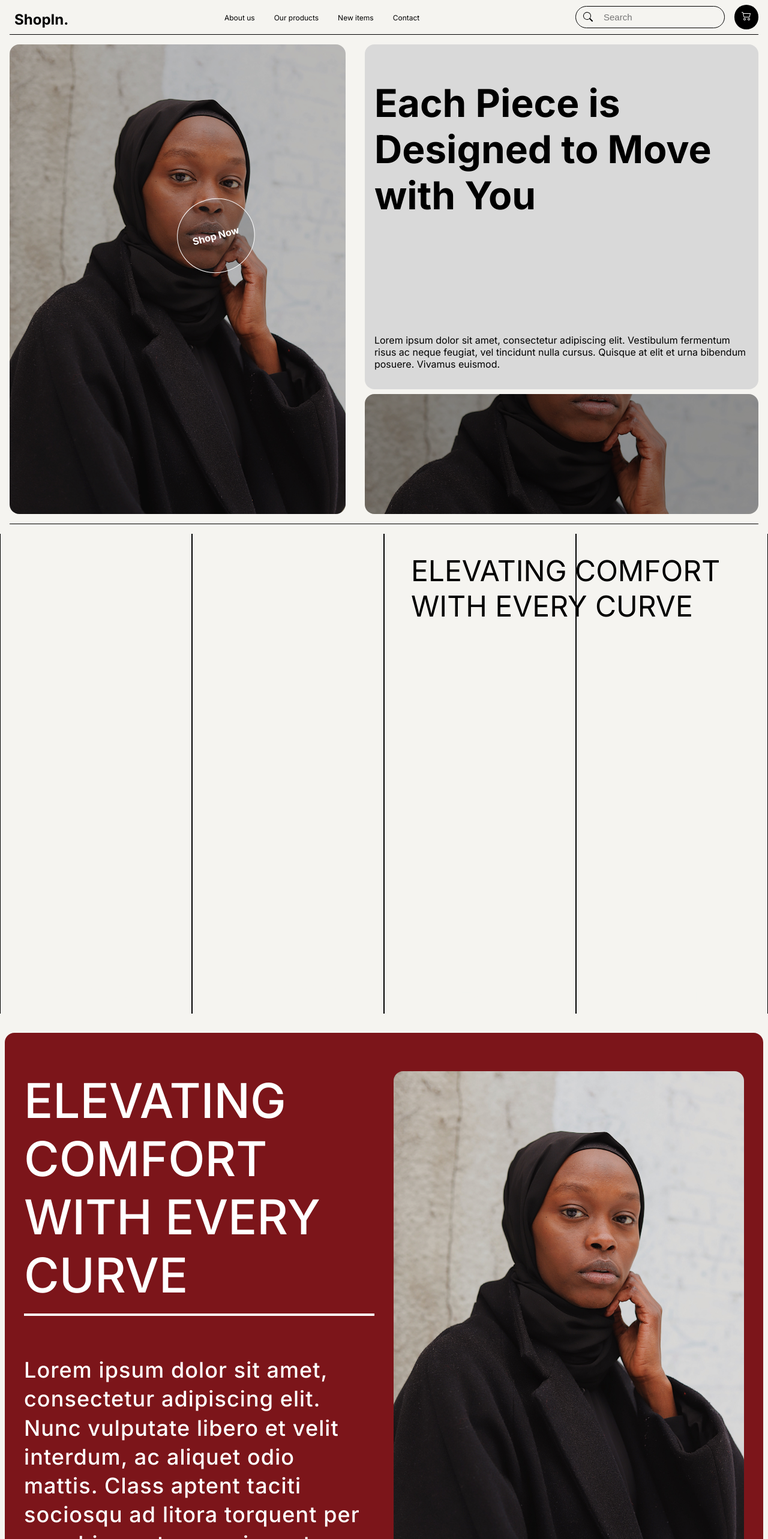
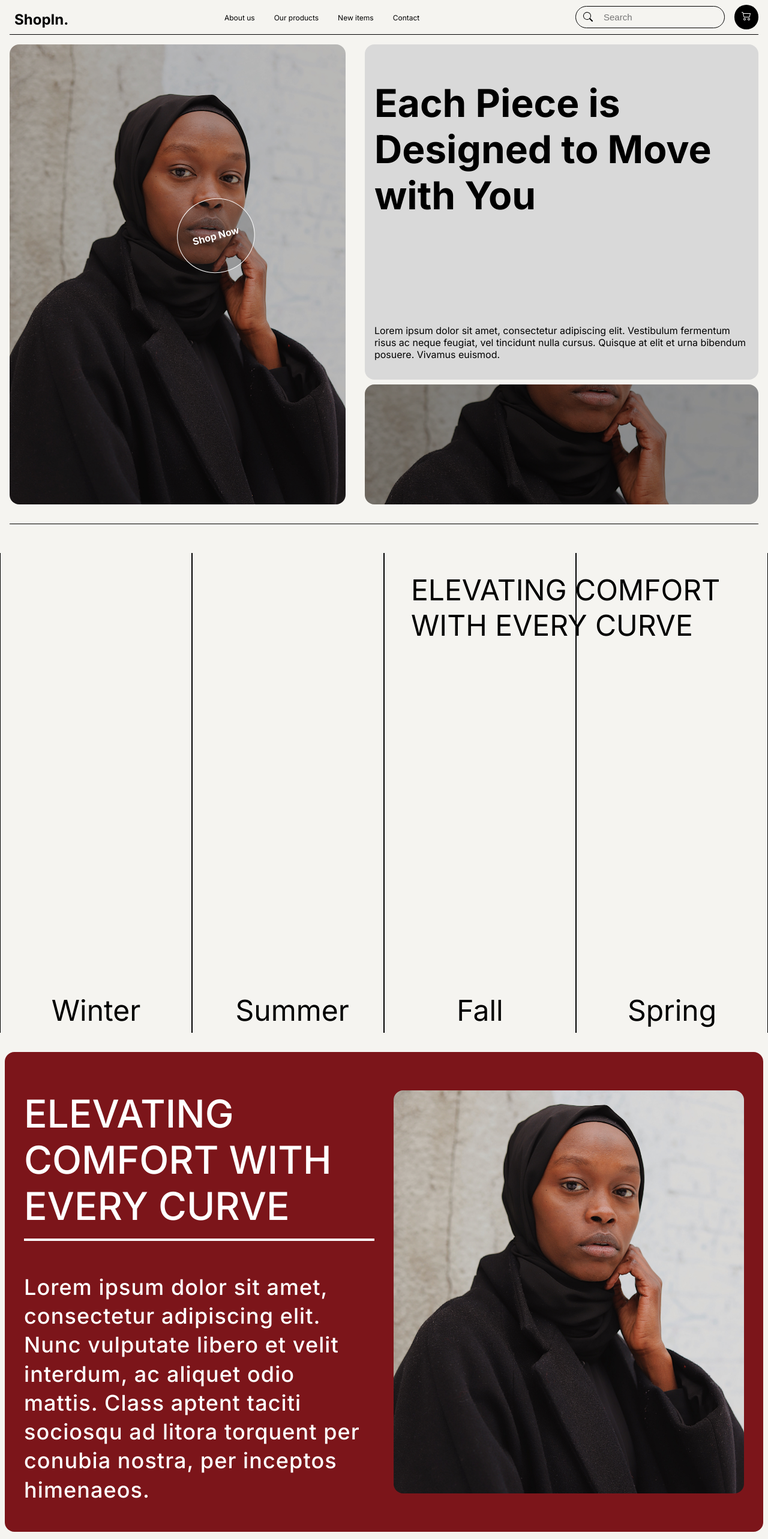
Before and after one commit to wx-it/shopIn, a React (Vite) app: page / in a window 1280 px wide. Shown: the top 2566 px of the page at 60% size. Built offline with nearby package versions, Linux system fonts and the light colour scheme.

Commit message:
fixed responsivness

```diff
--- a/src/sections/description/description.css
+++ b/src/sections/description/description.css
@@ -32,7 +32,7 @@
     display: flex;
     align-items: stretch;
     justify-content: space-between;
-    max-height: 100%;
+    max-height: 100vh;
     gap: 2rem;
     padding: 4rem 2rem;
     margin-top: 2rem;
@@ -45,7 +45,7 @@
 
   .description > div > h2 {
     color: #fff;
-    font-size: 5rem;
+    font-size: 5vw;
     font-weight: 500;
     border-bottom: 4px white solid;
     padding-bottom: 1rem;
--- a/src/sections/header/header.css
+++ b/src/sections/header/header.css
@@ -67,7 +67,7 @@ header > nav a {
 header > div:last-child {
   margin: 1rem 0.5rem 0.5rem 0.5rem;
   border-bottom: 1px black solid;
-  padding-bottom: 1rem;
+  padding-bottom: 2rem;
 }
 
 header > div:last-child > div > div {
@@ -145,6 +145,7 @@ header > div:last-child > div > img {
 
   header {
     width: 100%;
+    margin-bottom: 2rem;
   }
 
   header > div:first-child {
--- a/src/sections/seasons/seasons.css
+++ b/src/sections/seasons/seasons.css
@@ -90,5 +90,11 @@
     margin-right: auto;
     width: 175px;
     text-align: center;
+    color: black;
+  }
+
+  .seasons div > div:hover p{
+    color: #F5F4F0;
+    transition: all 1s ease;
   }
 }
```
